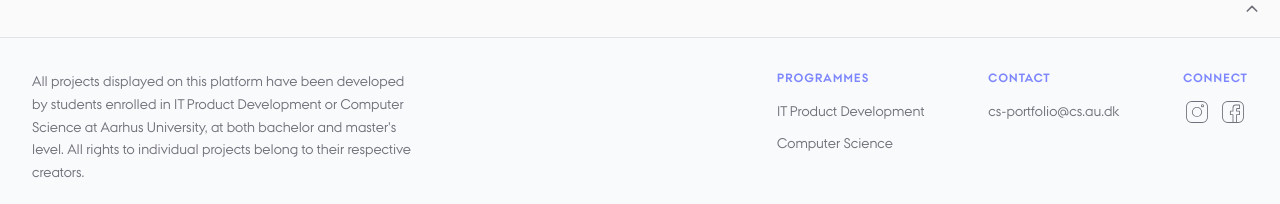
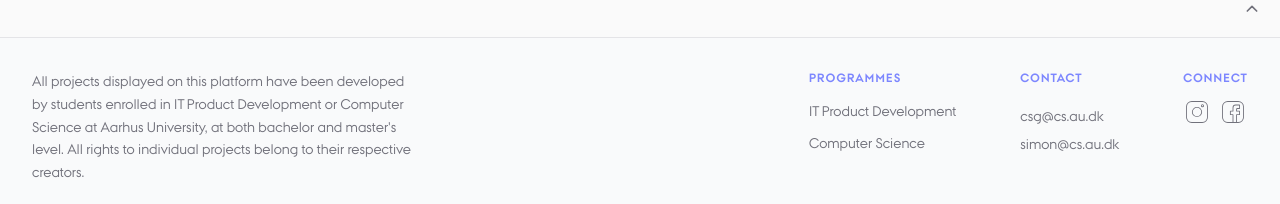
Before and after one commit to FrederikkeJohansen/CSPortfolio, a Next.js app in the folder csportfolio/: page / in a window 1280 px wide. Shown: the part 375-579 px from the top of the page. Built offline with nearby package versions, Linux system fonts and the light colour scheme; no server answers; the database is empty.

Commit message:
Change email

```diff
--- a/csportfolio/components/Footer.tsx
+++ b/csportfolio/components/Footer.tsx
@@ -38,13 +38,19 @@ export default function Footer() {
                                 </li>
                             </ul>
                         </div>
-                        <div>
+                        <div className="flex flex-col gap-2">
                             <p className="text-xs font-bold uppercase tracking-widest text-indigo-400 dark:text-indigo-300 mb-3">Contact</p>
                             <a
-                                href="mailto:cs-portfolio@cs.au.dk"
+                                href="mailto:csg@cs.au.dk"
                                 className="text-sm text-zinc-500 dark:text-zinc-200 hover:text-zinc-900 dark:hover:text-white transition-colors"
                             >
-                                cs-portfolio@cs.au.dk
+                                csg@cs.au.dk
+                            </a>
+                            <a
+                                href="mailto:simon@cs.au.dk"
+                                className="text-sm text-zinc-500 dark:text-zinc-200 hover:text-zinc-900 dark:hover:text-white transition-colors"
+                            >
+                                simon@cs.au.dk
                             </a>
                         </div>
                         <div>
```
